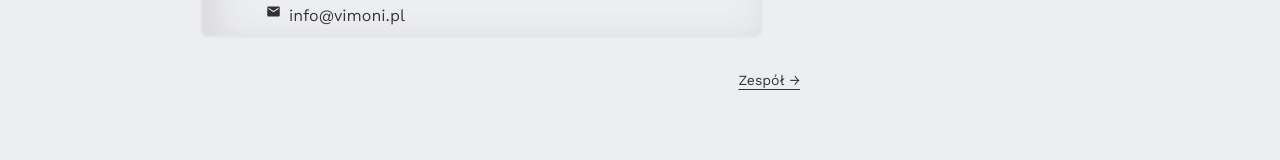
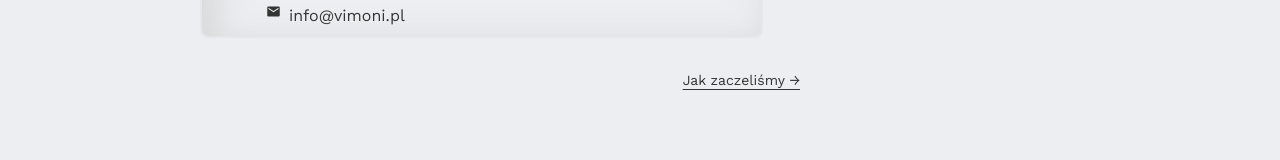
Before and after one commit to pandupan/vimoni-1, a Next.js app: page /firmie2 in a window 1280 px wide. Shown: the part 724-884 px from the top of the page. Built offline with nearby package versions, Linux system fonts and the light colour scheme.

Commit message:
[CHANGING] firmie2 at bottom changing Zespół to Jak zaczeliśmy

```diff
--- a/components/core/button.tsx
+++ b/components/core/button.tsx
@@ -6,7 +6,7 @@ type propTypes = {
 
 const Button = ({title} : propTypes) => {
   return (
-    <button className="text-theme-text shadow-[7px_7px_15px_5px_#00000019] px-8 h-[40px]  rounded-xl hover:bg-theme-secondary hover:text-white">
+    <button className="text-theme-text shadow-[7px_7px_15px_5px_#00000019] px-8 h-[40px] rounded-xl hover:bg-theme-secondary hover:text-white">
       <a className='place-self-center'>
       {title}
       </a>
--- a/components/pages/api-page/ApiPage.tsx
+++ b/components/pages/api-page/ApiPage.tsx
@@ -36,7 +36,7 @@ const ApiPage = () => {
             </h2>
           </div>
           <div className="flex flex-row gap-10">
-              <p className="text-theme-text">
+              <p className="text-theme-text w-[100px]">
                 request-id
               </p>
               <div className="flex flex-col gap-4 w-full border-b-2 border-[#d8d8dc] pb-4">
--- a/components/pages/firmie2-page/Firmie2Page.tsx
+++ b/components/pages/firmie2-page/Firmie2Page.tsx
@@ -43,7 +43,7 @@ const Firmie1Page = () => {
         </div>
         <div className="flex justify-end items-center mt-8">
           <h2 className="text-theme-text items-center text-sm underline underline-offset-4">
-            Zespół →
+          Jak zaczeliśmy →
           </h2>
         </div>
       </div>
```
